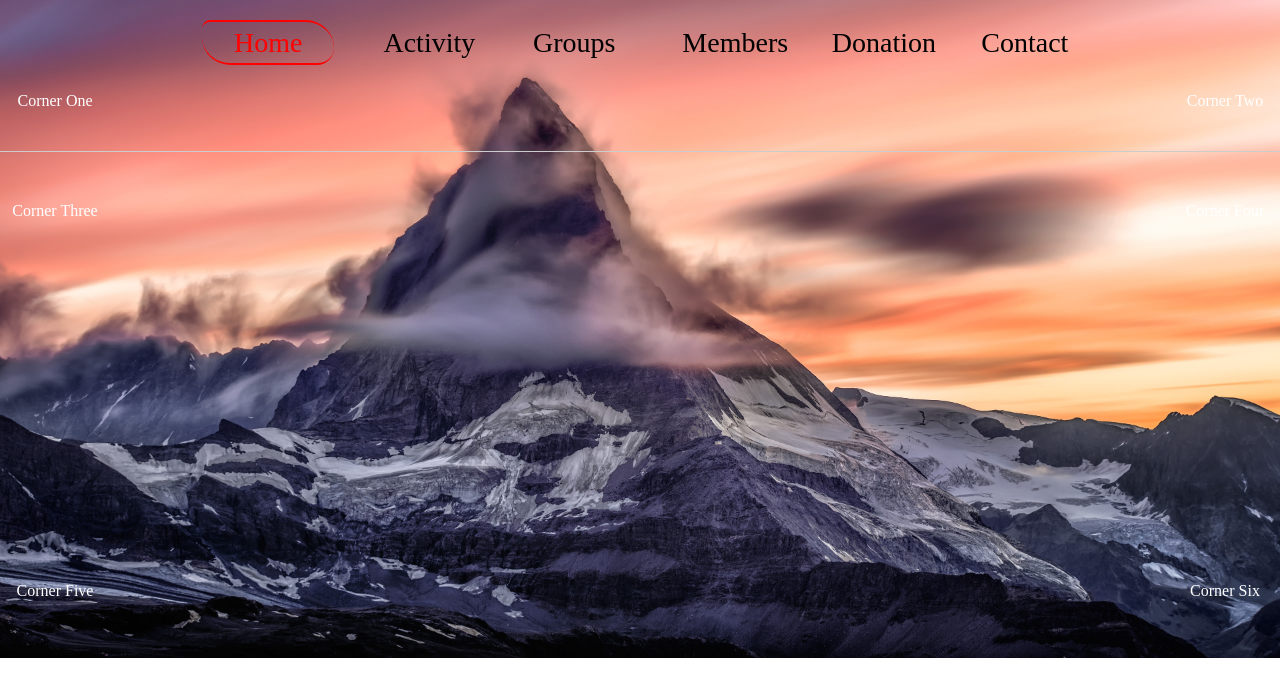
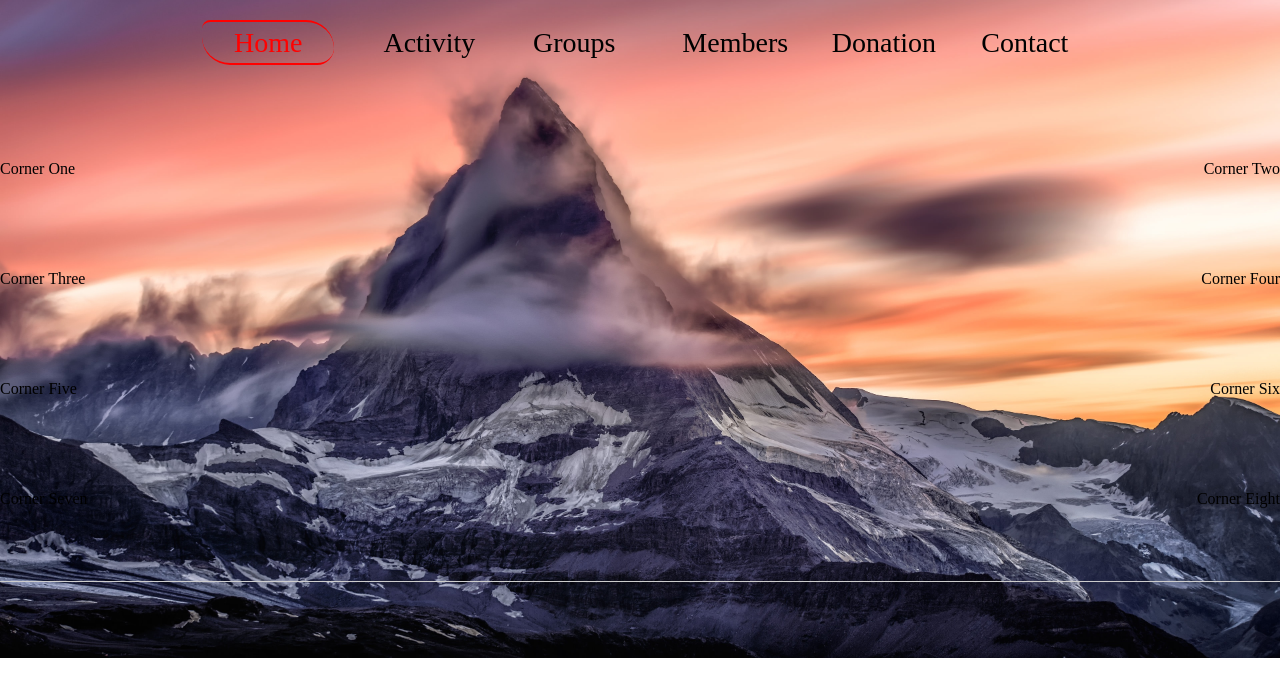
Before and after one commit to MalekAjami/Ensemble, a plain HTML site: page index.html in a window 1280 px wide. Shown: the part 19-692 px from the top of the page. Drawn offline with Linux system fonts and the light colour scheme; files whose address does not match are found by name.

Commit message:
grid+animation

```diff
--- a/CSS.css
+++ b/CSS.css
@@ -130,69 +130,108 @@ body {
   text-shadow: 10px -20px 5px pink;
   font-weight: 800;
 }
+.container {
+width: 1200px;
+display: inline-grid;
+
+}
 
 section {
   padding: 2em 0;
   border-bottom: solid 1px #ccc;
   margin-bottom: 4em;
 }
-.box {
-  position: absolute;
-
-  width: 100px;
+.box1 {
+  width: 400px;
   height: 100px;
+  display: flex;
+  justify-content: flex-start;
+  align-items: center;
+  flex-grow: initial;
 }
-.box {
+.box2 {
+  width: 400px;
+  height: 100px;
   display: flex;
-  justify-content: center;
+  justify-content: flex-end;
   align-items: center;
   flex-grow: initial;
 }
 
+.grid-container {
+  display: grid;
+  grid-template-columns: repeat(3, 1fr);
+  grid-auto-rows: 100px auto;
+  grid-column-gap: 50px;
+  grid-row-gap: 10px;
+}
+
+
+
+
+
 #one {
-  top: 70px;
-  left: 5px;
-  color: #fff;
+grid-column-start: 1;
+grid-column-end: 2;
 }
 
 #two {
-  top: 70px;
-  right: 5px;
-  color: white;
+grid-column-start: 3;
+grid-column-end: 4;
 }
 #three {
-  top: 180px;
-  left: 5px;
-  color: #fff;
+grid-column-start: 1;
+grid-column-end: 2;
 }
 
 #four {
-  top: 180px;
-  right: 5px;
-  color: white;
+grid-column-start: 3;
+grid-column-end: 4;
 }
 #five {
-  bottom: 140px;
-  left: 5px;
-  color: white;
+grid-column-start: 1;
+grid-column-end: 2;
 }
 #six {
-  bottom: 140px;
-  right: 5px;
-  color: white;
+grid-column-start: 3;
+grid-column-end: 4;
 }
 #seven {
-  bottom: 5px;
-  left: 5px;
-  color: white;
+grid-column-start: 1;
+grid-column-end: 2;
 }
 #eight {
-  bottom: 5px;
-  right: 5px;
-  color: white;
+grid-column-start: 3;
+grid-column-end: 4;
 }
 
-#seven:hover {
-  transition-delay: 1s, 250ms;
-  transition-property: margin-right, color;
+
+
+
+/*Boxes animation*/
+
+.c1 {
+  position: relative;
+  left: -100px;
+  animation: slide 0.5s forwards;
+  animation-delay: 2s;
+  animation-direction: alternate;
 }
+
+@keyframes slide {
+  100% { left: 0; }
+}
+
+/*
+.c2 {
+  position: absolute;
+  right: 100px;
+  animation: slide 0.5s forwards;
+  animation-delay: 2s;
+}
+
+@keyframes slide {
+  100% { right: 0; }
+}
+
+/*
--- a/index.html
+++ b/index.html
@@ -50,18 +50,19 @@
 
         <section>
 
-            <div class="container">
-                <div class="box" id="one">Corner One</div>
-                <div class="box" id="two">Corner Two</div>
-                <div class="box" id="three">Corner Three</div>
-                <div class="box" id="four">Corner Four</div>
-                <div class="box" id="five">Corner Five</div>
-                <div class="box" id="six">Corner Six</div>
-                <div class="box" id="seven">Corner Seven</div>
-                <div class="box" id="eight">Corner Eight</div>
+            <div class="grid-container">
+                <div class="box1 c1" id="one">Corner One</div>
+                <div class="box2 c2" id="two">Corner Two</div>
+                <div class="box1 c1" id="three">Corner Three</div>
+                <div class="box2 c2" id="four">Corner Four</div>
+                <div class="box1 c1" id="five">Corner Five</div>
+                <div class="box2 c2" id="six">Corner Six</div>
+                <div class="box1 c1" id="seven">Corner Seven</div>
+                <div class="box2 c2" id="eight">Corner Eight</div>
             </div>
 
         </section>
+
 
     </main>
 
```
Also changed, not shown: logo.svg (added).
